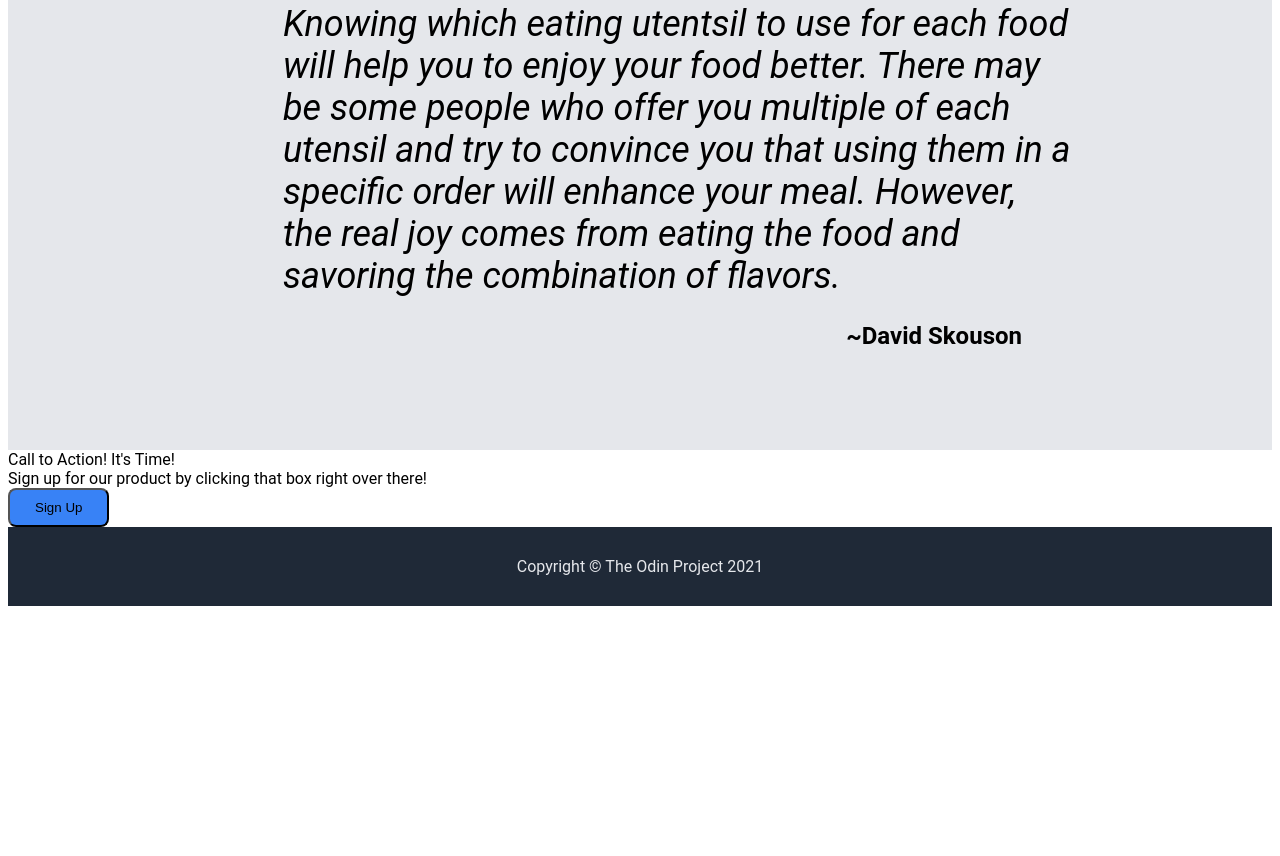
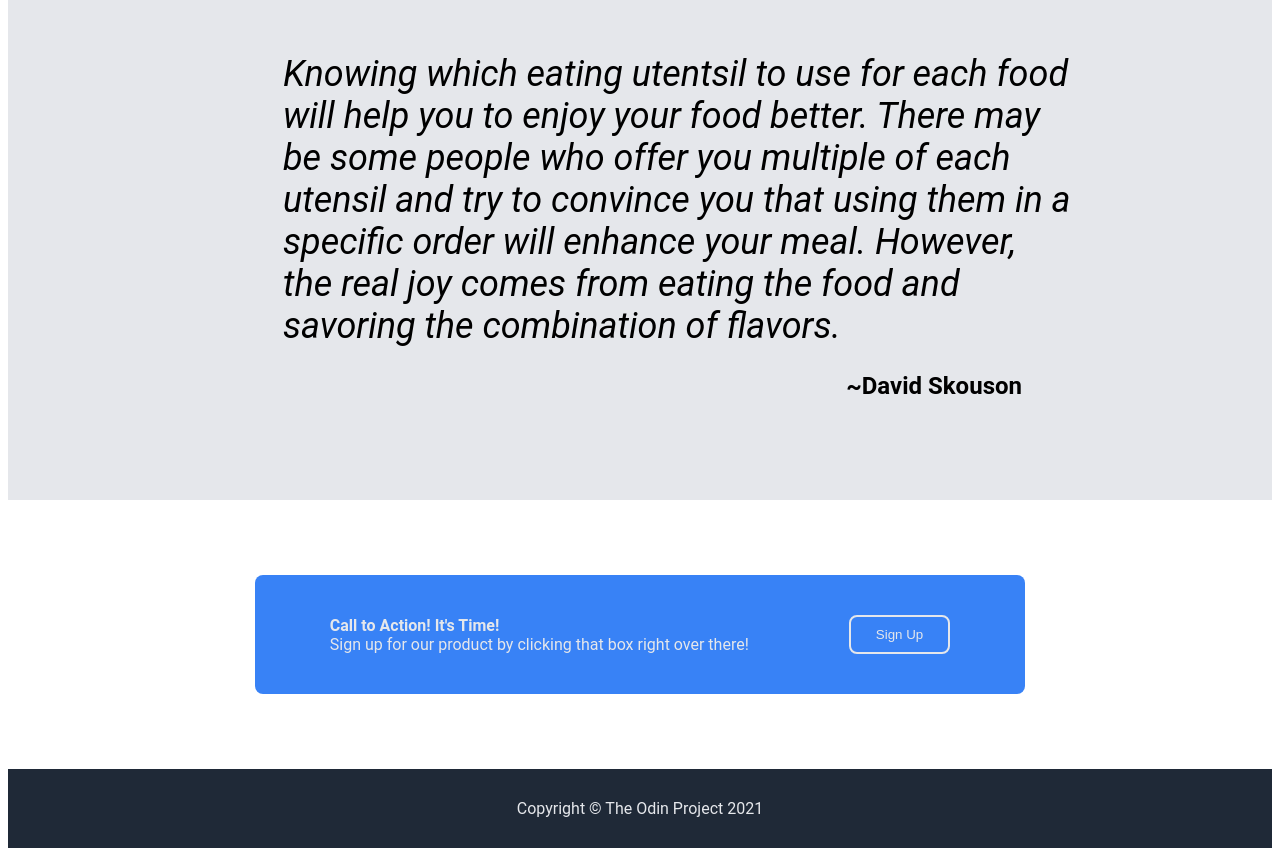
Before and after one commit to davidskouson/odin-landing-page, a plain HTML site: page index.html in a window 1280 px wide. Shown: the part 1038-1894 px from the top of the page. Before the commit the page ends 1652 px from the top, so only its background shows below. Drawn offline with Linux system fonts and the light colour scheme.

Commit message:
Style the action section and adjust info padding

```diff
--- a/style.css
+++ b/style.css
@@ -43,14 +43,14 @@ a {
     display: flex;
     flex-direction: column;
     align-items: center;
-    padding: 0 150px;
+    padding: 30px 150px 50px;
 }
 
 .infotitle {
     font-size: 36px;
     color: #1f2937;
     font-weight: 900;
-    margin: 30px 0;
+    margin: 0 0 30px;
 }
 
 .content {
@@ -120,6 +120,36 @@ button.introsubtext {
     font-weight: 700;
 }
 
+.action {
+    display: flex;
+    justify-content: center;
+    align-items: center;
+    padding: 75px;
+}
+
+.box {
+    display: flex;
+    justify-content: space-between;
+    align-items: center;
+    gap: 100px;
+    padding: 40px 75px;
+    background-color: #3882f6;
+    border-radius: 8px;
+}
+
+.actiontitle {
+    font-weight: 700;
+    color: #e5e7eb;
+}
+
+.actiontext {
+    color: #e5e7eb;
+}
+
+button.actiontext {
+    border: 2px solid #e5e7eb;
+}
+
 footer {
     background-color: #1f2937;
     display: flex;
```
